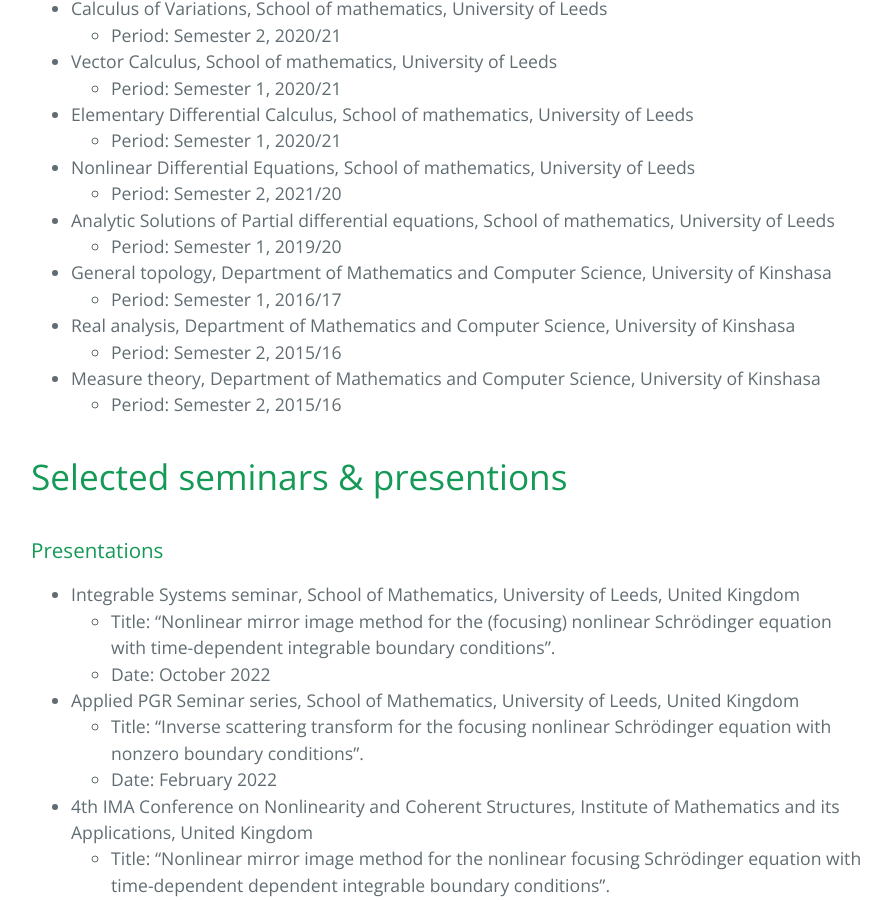
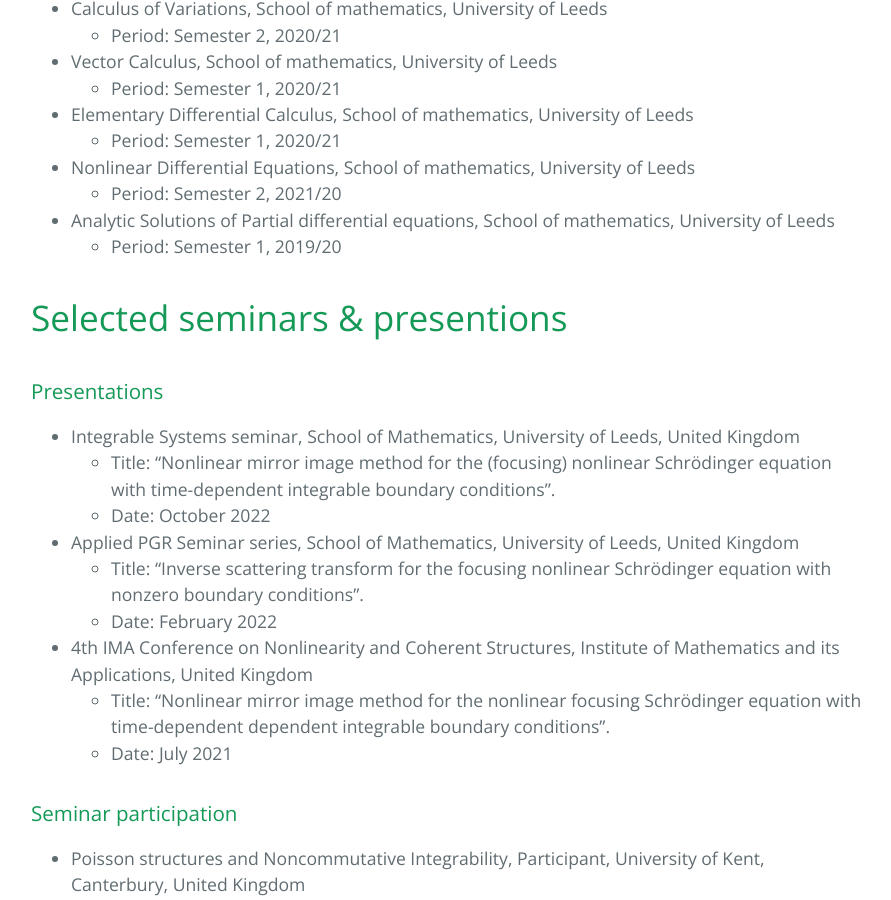
Before and after one commit to carlosdibaya/carlosdibaya.github.io, a Jekyll site: the page built from index.md, in a window 1280 px wide and 900 px high, scrolled down 2002 px. Shown: the whole window, without its empty margins (193-1084 px from the left). Built offline with Jekyll 4.4.1, drawn with Linux system fonts in a browser that asks for light colours.

Commit message:
Change locally

```diff
--- a/Gemfile
+++ b/Gemfile
@@ -32,3 +32,5 @@ gem "wdm", "~> 0.1.1", :platforms => [:mingw, :x64_mingw, :mswin]
 # Lock `http_parser.rb` gem to `v0.6.x` on JRuby builds since newer versions of the gem
 # do not have a Java counterpart.
 gem "http_parser.rb", "~> 0.6.0", :platforms => [:jruby]
+
+gem "webrick", "~> 1.8"
--- a/index.md
+++ b/index.md
@@ -54,12 +54,6 @@ I have participated as a tutor in the following modules:
   - Period: Semester 2, 2021/20
 * Analytic Solutions of Partial differential equations, School of mathematics, University of Leeds
   - Period: Semester 1, 2019/20
-* General topology, Department of Mathematics and Computer Science, University of Kinshasa
-  - Period: Semester 1, 2016/17
-* Real analysis, Department of Mathematics and Computer Science, University of Kinshasa
-  - Period: Semester 2, 2015/16
-* Measure theory, Department of Mathematics and Computer Science, University of Kinshasa
-  - Period: Semester 2, 2015/16
 
 # Selected seminars & presentions
 
```
Also changed, not shown: Gemfile.lock.
